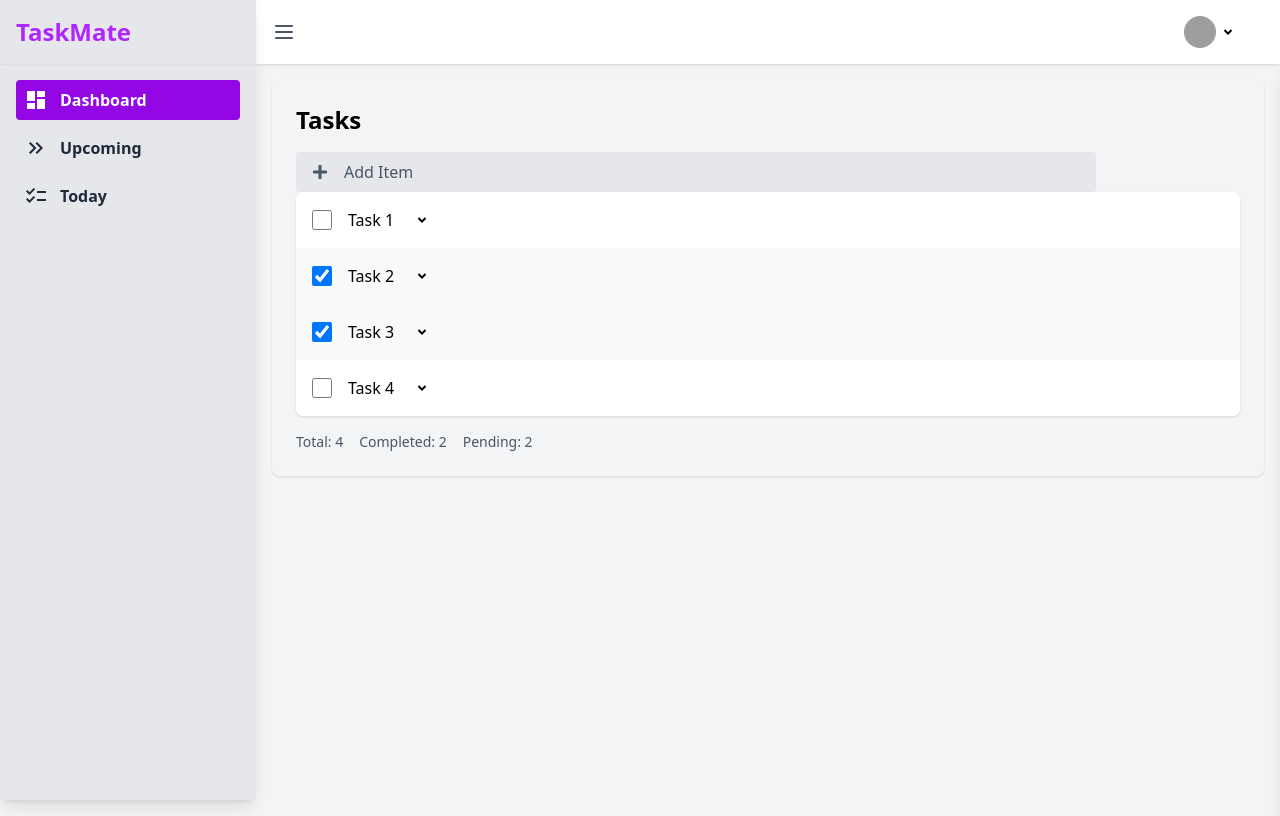
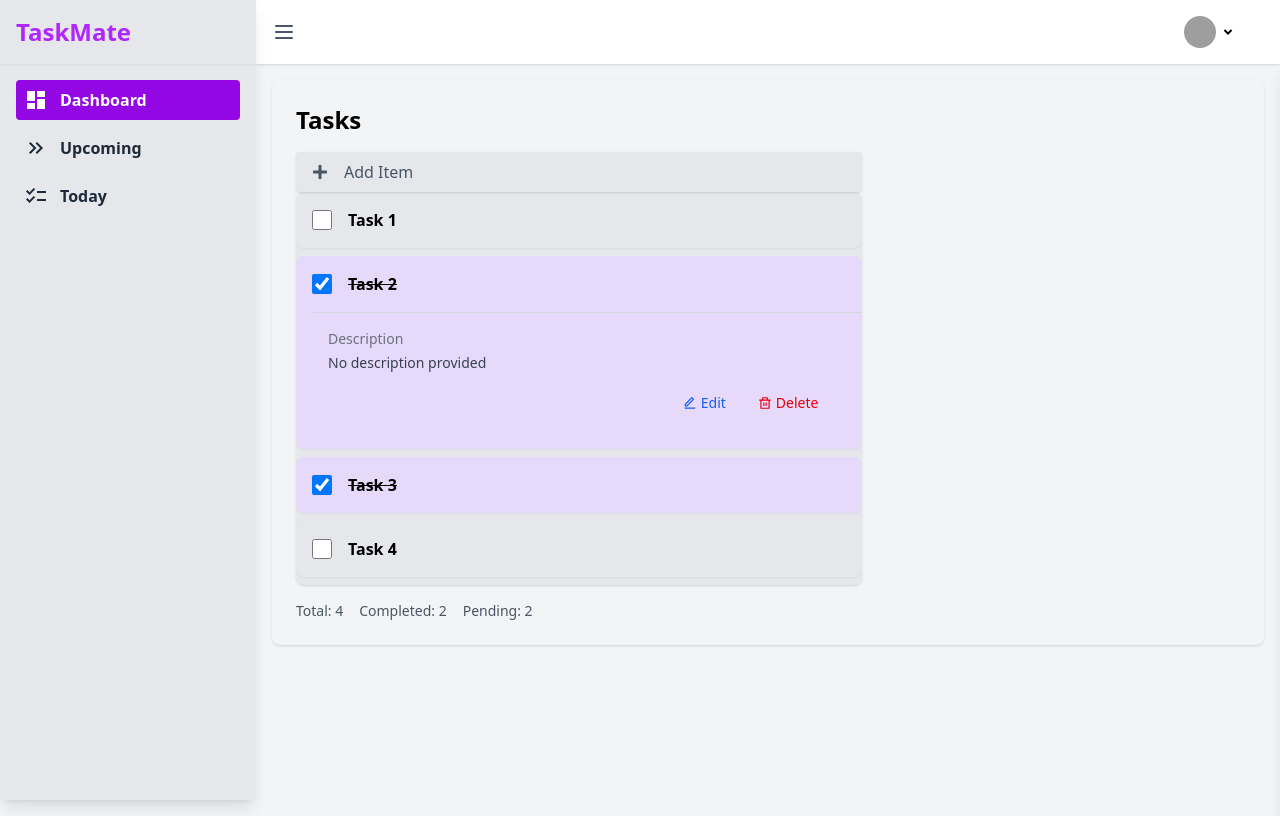
Before and after one commit to aneetan/TaskMate, a React (Vite) app in the folder client/: page /dashboard in a window 1280 px wide. Both pictures are taken after a click on the checkbox 322 px from the left and 276 px from the top of the page. Built offline with nearby package versions, Linux system fonts and the light colour scheme; grey boxes are pictures that could not be loaded.

Commit message:
Task accordion

```diff
--- a/client/src/App.css
+++ b/client/src/App.css
@@ -2,4 +2,6 @@
     --primary-color: #B026ff;
     --primary-color-hover: #9307e4;
     --primary-light: #d6b4fc;
+    --primary-lighter: #e6d9fa;
+
 }
--- a/client/src/components/Slider.tsx
+++ b/client/src/components/Slider.tsx
@@ -10,7 +10,7 @@ export default function Slider() {
       <div>
         <button
           onClick={() => setIsOpen(true)}
-          className="bg-gray-200 hover:bg-gray-300 text-gray-600 px-4 py-2 rounded w-200"
+          className="bg-gray-200 hover:bg-gray-300 text-gray-600 px-4 py-2 rounded md:w-[60%] w-full shadow-sm"
         >
             <div className='flex items-center gap-4'>
              <FaPlus/> Add Item
@@ -20,7 +20,7 @@ export default function Slider() {
 
       {/* Slider Panel */}
       <div
-        className={`fixed top-16 right-0 h-full w-80 bg-white shadow-lg transform transition-transform duration-300 ease-in-out z-20 ${
+        className={`fixed top-16 right-0 h-full md:w-[30%] w-[60%] bg-white shadow-lg transform transition-transform duration-300 ease-in-out z-20 ${
           isOpen ? 'translate-x-0' : 'translate-x-full'
         }`}
       >
--- a/client/src/components/TaskList.tsx
+++ b/client/src/components/TaskList.tsx
@@ -1,21 +1,26 @@
 import { useState } from 'react';
-import { RiArrowDropDownLine } from 'react-icons/ri';
+import { RiArrowDropDownLine, RiDeleteBack2Line, RiDeleteBinLine, RiEditLine, RiInformationLine } from 'react-icons/ri';
 
 interface TaskProps {
   id: number;
   title: string;
   category: string;
   isCompleted: boolean;
+  description ?: string;
 }
 
 const TaskList = () => {
-    const [isOpen, setisOpen] = useState<boolean>(false);
+    const [expandedTaskId, setExpandedTaskId] = useState<number | null>(null);
     const [tasks, setTasks] = useState<TaskProps[]>([
-    { id: 1, title: "Task 1", category: "Personal", isCompleted: false },
+        { id: 1, title: "Task 1", category: "Personal", isCompleted: false,  description: "This is a personal task description" },
         { id: 2, title: "Task 2", category: "Work", isCompleted: false },
-    { id: 3, title: "Task 3", category: "Others", isCompleted: true },
+        { id: 3, title: "Task 3", category: "Others", isCompleted: true, description: "Miscellaneous task information" },
         { id: 4, title: "Task 4", category: "Personal", isCompleted: false },
     ]);
+
+  const toggleExpandTask = (id: number) => {
+    setExpandedTaskId(expandedTaskId === id? null : id);
+  }
 
   const toggleTaskCompletion = (id: number) => {
     setTasks(tasks.map(task =>
@@ -25,41 +30,70 @@ const TaskList = () => {
 
   return (
     <>
-      <div className="bg-white rounded-lg shadow-sm overflow-hidden">
+      <div className="bg-gray-200 rounded-lg shadow-sm overflow-hidden md:w-[60%]">
         {tasks.length === 0 ? (
           <div className="p-6 text-center text-gray-500">No tasks found. Add some tasks to get started!</div>
         ) : (
           tasks.map(task => (
             <div
               key={task.id}
-              className={`grid grid-cols-1 md:grid-cols-12 gap-4 p-4 shadow-4xl items-center ${
-                task.isCompleted ? 'bg-gray-50' : 'bg-white'
+              className={`mb-2 overflow-hidden rounded-lg p-4 shadow-xs ${
+                task.isCompleted ? 'bg-[var(--primary-lighter)]' : 'bg-gray-200'
               }`}
             >
-              {/* Status (Checkbox) */}
-              <div className="flex items-center justify-start gap-4 w-200">
+              {/* Task Header */}
+              <div className={`flex items-center justify-between gap-4 w-150 cursor-pointer
+                ${expandedTaskId === task.id? 'pb-4 border-b border-gray-300' : ''}
+                `}
+                onClick={() => toggleExpandTask(task.id)}
+                >
+                <div className='flex gap-4 items-center'>
                     <input
                     type="checkbox"
                     checked={task.isCompleted}
                     onChange={() => toggleTaskCompletion(task.id)}
-                  className="h-5 w-5 text-blue-500 rounded focus:ring-blue-400"
+                    className="h-5 w-5 text-blue-500 rounded focus:ring-[var(--primary-color)]"
                     />
-                {task.title}
-                 <RiArrowDropDownLine className={`text-2xl transition-transform ${isOpen ? 'rotate-180' : ''}`} />
+                    <span className={`font-semibold  ${task.isCompleted? 'line-through' : ''}`}> {task.title} </span>
+
+                </div>
+                <button
+                  className="text-gray-600 hover:text-gray-800 focus:outline-none"
+                  aria-label="Task options"
+                >
+                  <RiArrowDropDownLine className={`text-2xl transition-transform ${expandedTaskId === task.id ? 'rotate-180' : ''}`} />
+                </button>
               </div>
 
-              {/* Actions
-              <div className="col-span-2 flex justify-end">
+               {expandedTaskId === task.id && (
+                  <div className={`p-4 ${task.isCompleted? 'bg-[var(--primary-lighter)]' : 'bg-gray-200'} animate-accordion-open`}>
+                  <div className="grid grid-cols-1 md:grid-cols-2 gap-4">
+                    <div>
+                      <h4 className="text-sm font-medium text-gray-500">Description</h4>
+                      <p className="mt-1 text-sm text-gray-700">
+                        {task.description || "No description provided"}
+                      </p>
+                    </div>
+                  </div>
+
+                  <div className="mt-4 flex justify-end space-x-2">
                     <button
-                  onClick={() => deleteTask(task.id)}
-                  className="text-red-500 hover:text-red-700 p-1 rounded-full hover:bg-red-50"
-                  aria-label="Delete task"
+                      className="flex items-center px-3 py-1 text-sm text-blue-600 hover:bg-blue-50 rounded"
                     >
-                  <svg xmlns="http://www.w3.org/2000/svg" className="h-5 w-5" fill="none" viewBox="0 0 24 24" stroke="currentColor">
-                    <path strokeLinecap="round" strokeLinejoin="round" strokeWidth={2} d="M19 7l-.867 12.142A2 2 0 0116.138 21H7.862a2 2 0 01-1.995-1.858L5 7m5 4v6m4-6v6m1-10V4a1 1 0 00-1-1h-4a1 1 0 00-1 1v3M4 7h16" />
-                  </svg>
+                      <RiEditLine className="mr-1" />
+                      Edit
                     </button>
-              </div> */}
+                    <button
+                      className="flex items-center px-3 py-1 text-sm text-red-600 hover:bg-red-50 rounded"
+                    >
+                      <RiDeleteBinLine className="mr-1" />
+                      Delete
+                    </button>
+                  </div>
+                </div>
+              )}
+
+
             </div>
           ))
         )}
```
Lines whose indentation alone changed are shown as unchanged.
